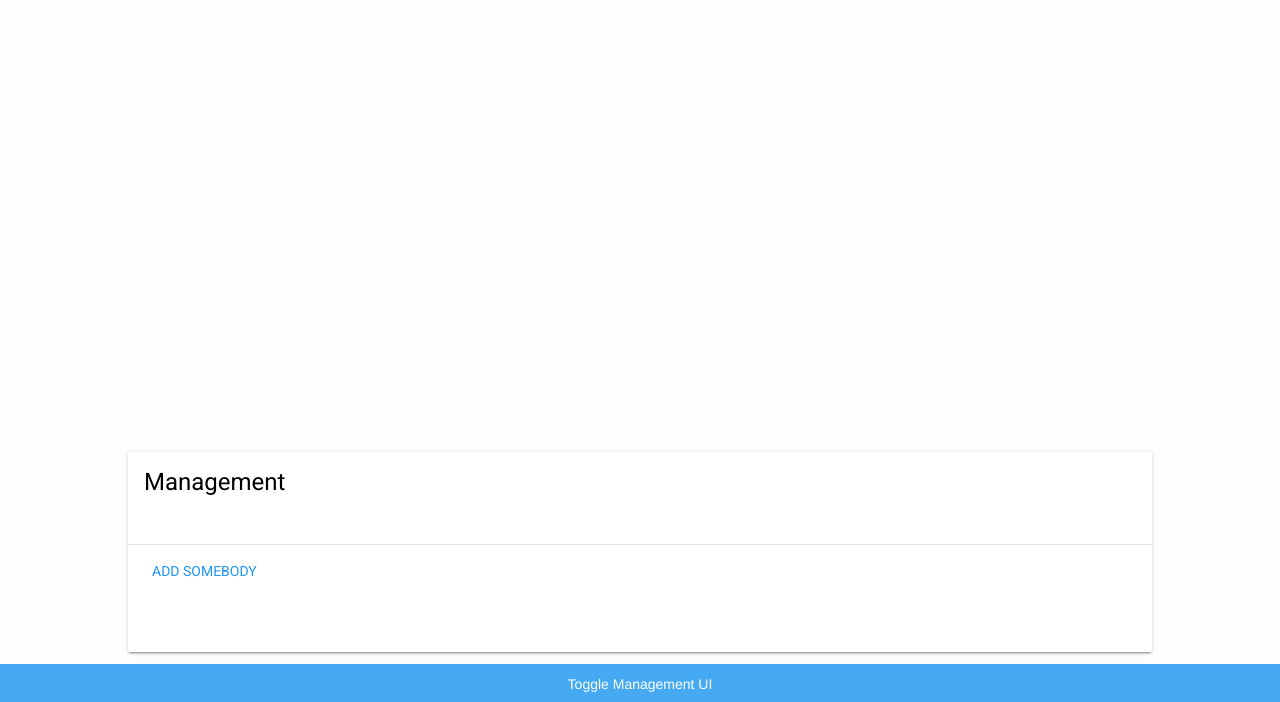
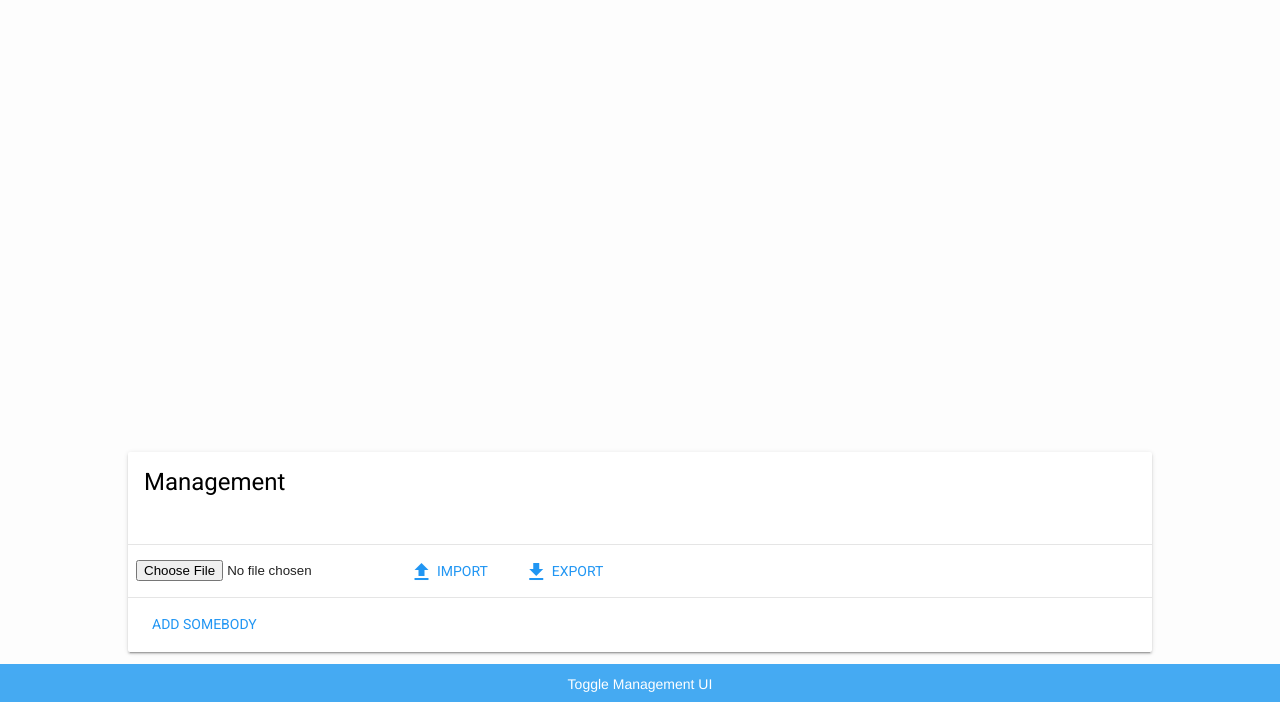
Before and after one commit to chrkaatz/who-is-it-today, a plain HTML site: page index.html in a window 1280 px wide. Both pictures are taken after a click on the link "Toggle Management UI". Shown: the part 98-800 px from the top of the page. Drawn offline with nearby package versions, Linux system fonts and the light colour scheme.

Commit message:
add import & export capability

```diff
--- a/index.html
+++ b/index.html
@@ -41,11 +41,20 @@
                         <label class="mdl-textfield__label" for="name">Name</label>
                     </div>
                     <button id="AddUserBtn" class="mdl-button mdl-js-button mdl-button--raised mdl-js-ripple-effect mdl-button--primary">Add</button>
-                    <button id="CancelDebutyBtn" class="mdl-button mdl-js-button mdl-button--raised mdl-js-ripple-effect">Cancel</button>
+                    <button class="cancel mdl-button mdl-js-button mdl-button--raised mdl-js-ripple-effect">Cancel</button>
                 </div>
             </div>
             <div class="mdl-card__actions mdl-card--border">
-                <a id="addDeputy" class="mdl-button mdl-button--colored mdl-js-button mdl-js-ripple-effect">
+                <input type="file" id="fileinput" />
+                <a id="import" class="mdl-button mdl-button--colored mdl-js-button mdl-js-ripple-effect" onclick='handleFileSelect();'>
+                    <i class="material-icons">file_upload</i> Import
+                </a>
+                <a id="export"class="mdl-button mdl-button--colored mdl-js-button mdl-js-ripple-effect">
+                    <i class="material-icons">file_download</i> Export
+                </a>
+            </div>
+            <div class="mdl-card__actions mdl-card--border">
+                <a id="addUser" class="mdl-button mdl-button--colored mdl-js-button mdl-js-ripple-effect">
                     Add Somebody
                 </a>
             </div>
--- a/js/main.js
+++ b/js/main.js
@@ -10,8 +10,53 @@
   const addUserBox = $('#addUserBox');
   const userList = $('ul#userlist');
   const userField = $('p#user');
+  const exportLink = $('a#export');
   $('span#what').text(localStorage.getItem('what') || 'Champion');
   let currentUserIndex = new Date().getDate() % users.length;
+
+  function getExportDataString() {
+    return 'data:text/json;charset=utf-8,' + encodeURIComponent(JSON.stringify({
+      what: localStorage.getItem('what') || 'Champion',
+      users
+    }));
+  }
+
+  function setWhat(what) {
+    localStorage.setItem('what', what);
+    $('span#what').text(what);
+  }
+
+  function handleFileSelect() {
+    input = document.getElementById('fileinput');
+    if (!input) {
+      alert("Um, couldn't find the fileinput element.");
+    }
+    else if (!input.files) {
+      alert("This browser doesn't seem to support the `files` property of file inputs.");
+    }
+    else if (!input.files[0]) {
+      alert("Please select a file before clicking 'Load'");
+    }
+    else {
+      file = input.files[0];
+      fr = new FileReader();
+      fr.onload = function() {
+        try {
+          const imported = JSON.parse(fr.result);
+          if (imported.hasOwnProperty('what') && imported.hasOwnProperty('users') && imported.users.length > 0) {
+            setWhat(imported.what);
+            users = imported.users;
+            localStorage.setItem('users', JSON.stringify(users));
+            updateUsersList();
+          }
+        } catch(err) {
+          console.error(err);
+        }
+      }
+      fr.readAsText(file);
+    }
+  }
+  window.handleFileSelect = handleFileSelect;
 
   userField.text(users[currentUserIndex]);
   setInterval(() => {
@@ -19,16 +64,20 @@
     userField.text(users[currentUserIndex]);
   }, INTERVAL)
 
-  updateDeputyList();
+  updateUsersList();
 
   function addUser(username) {
     users.push(username);
     localStorage.setItem('users', JSON.stringify(users));
-    updateDeputyList();
+    updateUsersList();
   }
 
-  function updateDeputyList() {
-    $(userList).html(users.map(user => `<li>${user} <a id="removeUser" href="#delete" data-user="${user}"><i class="material-icons">clear</i></a></li>`));
+  function updateUsersList() {
+    currentUserIndex = new Date().getDate() % users.length;
+    $(exportLink).attr('href', getExportDataString());
+    $(exportLink).attr('download', `export_who-is-it-today.json`);
+    $(userList).html(users.map(user => `<li>${user} <a id='removeUser' href='#delete' data-user='${user}'><i class='material-icons'>clear</i></a></li>`));
+    userField.text(users[currentUserIndex]);
     updateClickListeners();
   }
 
@@ -37,7 +86,7 @@
       return user !== username;
     });
     localStorage.setItem('users', JSON.stringify(users));
-    updateDeputyList();
+    updateUsersList();
   }
 
   $('a#manage-deputies').click((event) => {
@@ -48,7 +97,7 @@
     }
   });
 
-  $('a#addDeputy').click((event) => {
+  $('a#addUser').click((event) => {
     if ($(addUserBox).css('display') === 'none') {
         $(addUserBox).show();
     } else {
@@ -57,12 +106,12 @@
     $('button#AddUserBtn').click((event) => {
       if ($('input#name').value !== '') {
         addUser($('input#name')[0].value);
-        $('input#name')[0].value = "";
+        $('input#name')[0].value = '';
       }
     });
-    $('button#CancelDebutyBtn').click((event) => {
+    $('#addUserBox button.cancel').click((event) => {
         $(addUserBox).hide();
-        $('input#name')[0].value = "";
+        $('input#name')[0].value = '';
     });
   });
 
@@ -95,7 +144,7 @@
   function updateSubject() {
     const subject = $('span#what').html();
     if(subject != '') {
-      localStorage.setItem('what', subject);
+      setWhat(subject);
     }
   }
 
```
Also changed, not shown: README.md.
